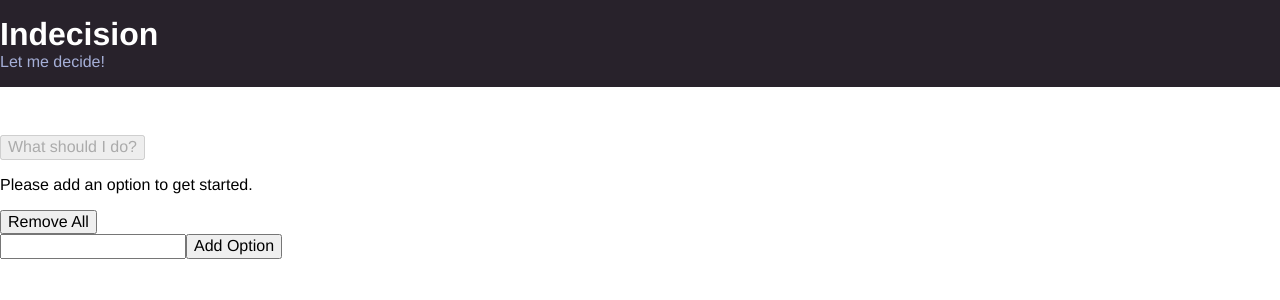
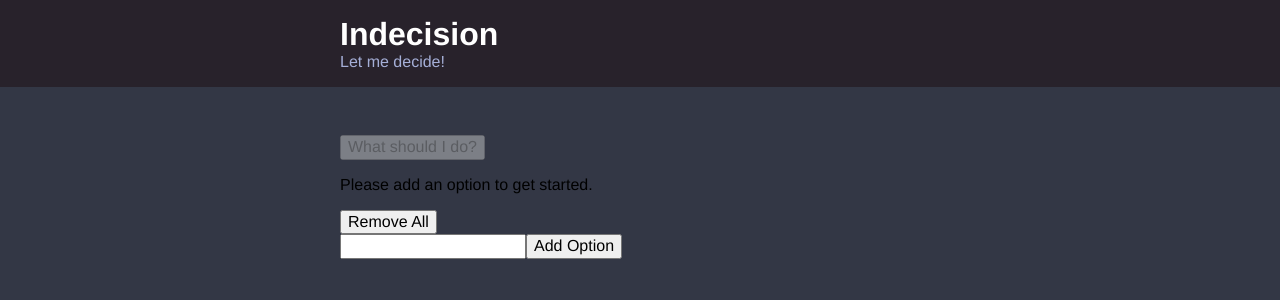
Before and after one commit to DirtySoc/indecision-app, a React app: page / in a window 1280 px wide. Shown: the top 300 px of the page. Built offline with nearby package versions, Linux system fonts and the light colour scheme.

Commit message:
completed lecture 67

```diff
--- a/src/components/Header.jsx
+++ b/src/components/Header.jsx
@@ -2,8 +2,10 @@
 
 const Header = (props) => (
     <div className="header">
-        <h1 className="header__title">{props.title}</h1>
-        {props.subtitle && <h2 className="header__subtitle">{props.subtitle}</h2>}
+        <div className="container">
+            <h1 className="header__title">{props.title}</h1>
+            {props.subtitle && <h2 className="header__subtitle">{props.subtitle}</h2>}
+        </div>
     </div>
 )
 
--- a/src/components/IndecisionApp.jsx
+++ b/src/components/IndecisionApp.jsx
@@ -23,7 +23,7 @@
     }
     handlePick = () => {
         const optionSelect = Math.floor(Math.random() * this.state.options.length)
-        this.setState(() => ({ selectedOption: this.state.options[optionSelect]}))
+        this.setState(() => ({ selectedOption: this.state.options[optionSelect] }))
     }
     handleAddOption = (option) => {
         if (!option) {
@@ -60,6 +60,7 @@
         return (
             <div>
                 <Header subtitle={subtitle} />
+                <div className="container">
                     <Action
                         hasOptions={this.state.options.length > 0}
                         handlePick={this.handlePick}
@@ -72,6 +73,7 @@
                     <AddOption
                         handleAddOption={this.handleAddOption}
                     />
+                </div>
                 <OptionModal
                     selectedOption={this.state.selectedOption}
                     closeModal={this.handleClearSelected}
--- a/src/styles/base/_base.scss
+++ b/src/styles/base/_base.scss
@@ -5,5 +5,6 @@
 
 body {
     font-family: Helvetica, Arial, sans-serif;
-    font-size: 1.6rem;
+    font-size: $m-size;
+    background-color: $dark-blue;
 }
--- /dev/null
+++ b/src/styles/base/_settings.scss
@@ -0,0 +1,9 @@
+// Colors
+$off-black: #28222b;
+$off-white: #a5afd7;
+$dark-blue: #333745;
+
+// Spacing
+$m-size: 1.6rem;
+$l-size: 3.2rem;
+$xl-size: 4.8rem;
--- /dev/null
+++ b/src/styles/components/_container.scss
@@ -0,0 +1,5 @@
+.container {
+    max-width: 60rem;
+    margin: 0 auto;
+    padding: 0 $m-size;
+}
--- a/src/styles/components/_header.scss
+++ b/src/styles/components/_header.scss
@@ -1,19 +1,19 @@
 .header {
-    background: #28222b;
+    background: $off-black;
     color: white;
-    margin-bottom: 4.8rem;
-    padding: 1.6rem 0;
+    margin-bottom: $xl-size;
+    padding: $m-size 0;
 }
 
 // block-element-modifier naming convention
 .header__title {
-    font-size: 3.2rem;
+    font-size: $l-size;
     margin: 0;
 }
 
 .header__subtitle {
-    color: #a5afd7;
-    font-size: 1.6rem;
+    color: $off-white;
+    font-size: $m-size;
     font-weight: 500;
     margin: 0;
 }
--- a/src/styles/styles.scss
+++ b/src/styles/styles.scss
@@ -1,2 +1,4 @@
+@import './base/settings';
 @import './base/base';
+@import './components/container';
 @import './components/header';
```
Lines whose indentation alone changed are shown as unchanged.
